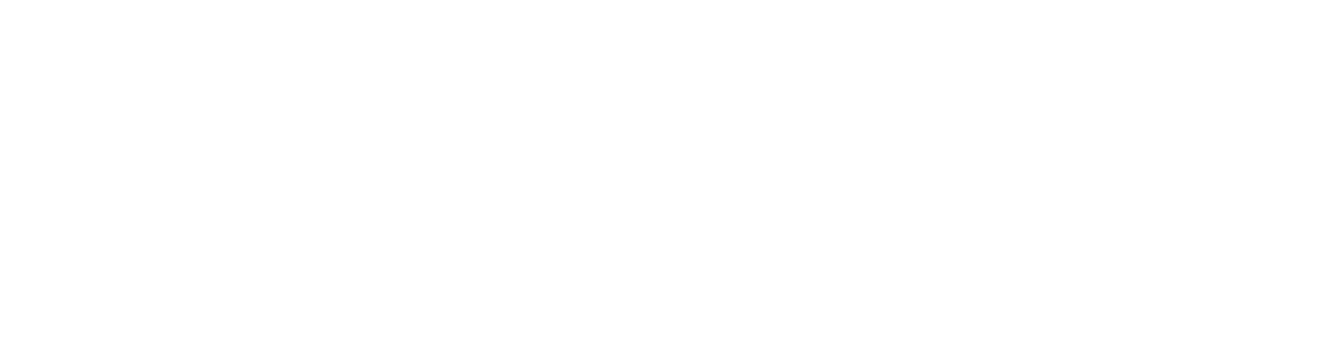
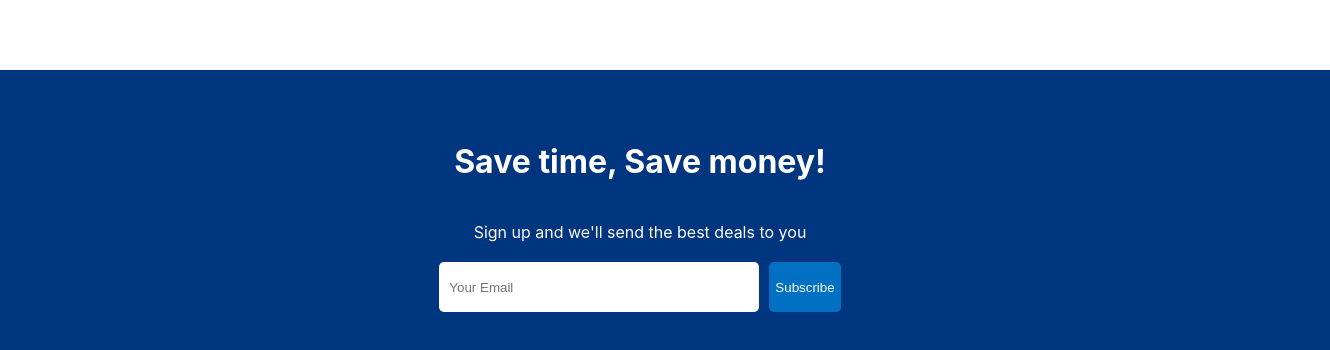
Before and after one commit to rushdy87/booking-mern, a React (Create React App) app in the folder client/: page / in a window 1280 px wide. Shown: the part 1459-1809 px from the top of the page, 1330 px wide, since content can reach past the window. Before the commit the page ends 1449 px from the top, so only its background shows below. Built offline with nearby package versions, Linux system fonts and the light colour scheme.

Commit message:
Email List Component

```diff
--- a/client/src/components/index.js
+++ b/client/src/components/index.js
@@ -3,3 +3,4 @@
 export { default as Featured } from './featured/Featured';
 export { default as PropertyList } from './prperty-list/PropertyList';
 export { default as FeaturedProperties } from './featured-properties/FeaturedProperties';
+export { default as MailList } from './mail-list/MailList';
--- /dev/null
+++ b/client/src/components/mail-list/MailList.css
@@ -0,0 +1,30 @@
+.mail {
+  width: 100%;
+  margin-top: 50px;
+  background-color: #003580;
+  color: white;
+  display: flex;
+  flex-direction: column;
+  align-items: center;
+  gap: 20px;
+  padding: 50px;
+}
+
+.mail-input-container > input {
+  width: 300px;
+  height: 30px;
+  padding: 10px;
+  border: none;
+  margin-right: 10px;
+  border-radius: 5px;
+}
+
+.mail-input-container > button {
+  height: 50px;
+  background-color: #0071c2;
+  color: white;
+  font-weight: 500;
+  border: none;
+  border-radius: 5px;
+  cursor: pointer;
+}
--- /dev/null
+++ b/client/src/components/mail-list/MailList.jsx
@@ -0,0 +1,18 @@
+import './MailList.css';
+
+const MailList = () => {
+  return (
+    <div className="mail">
+      <h1 className="mail-title">Save time, Save money!</h1>
+      <span className="mail-desc">
+        Sign up and we'll send the best deals to you
+      </span>
+      <div className="mail-input-container">
+        <input type="text" placeholder="Your Email" />
+        <button>Subscribe</button>
+      </div>
+    </div>
+  );
+};
+
+export default MailList;
--- a/client/src/pages/home/Home.jsx
+++ b/client/src/pages/home/Home.jsx
@@ -4,6 +4,7 @@
   Header,
   Navbar,
   PropertyList,
+  MailList,
 } from '../../components';
 
 import './Home.css';
@@ -19,6 +20,7 @@
         <PropertyList />
         <h1 className="home-title">Homes guests love</h1>
         <FeaturedProperties />
+        <MailList />
       </div>
     </div>
   );
```
